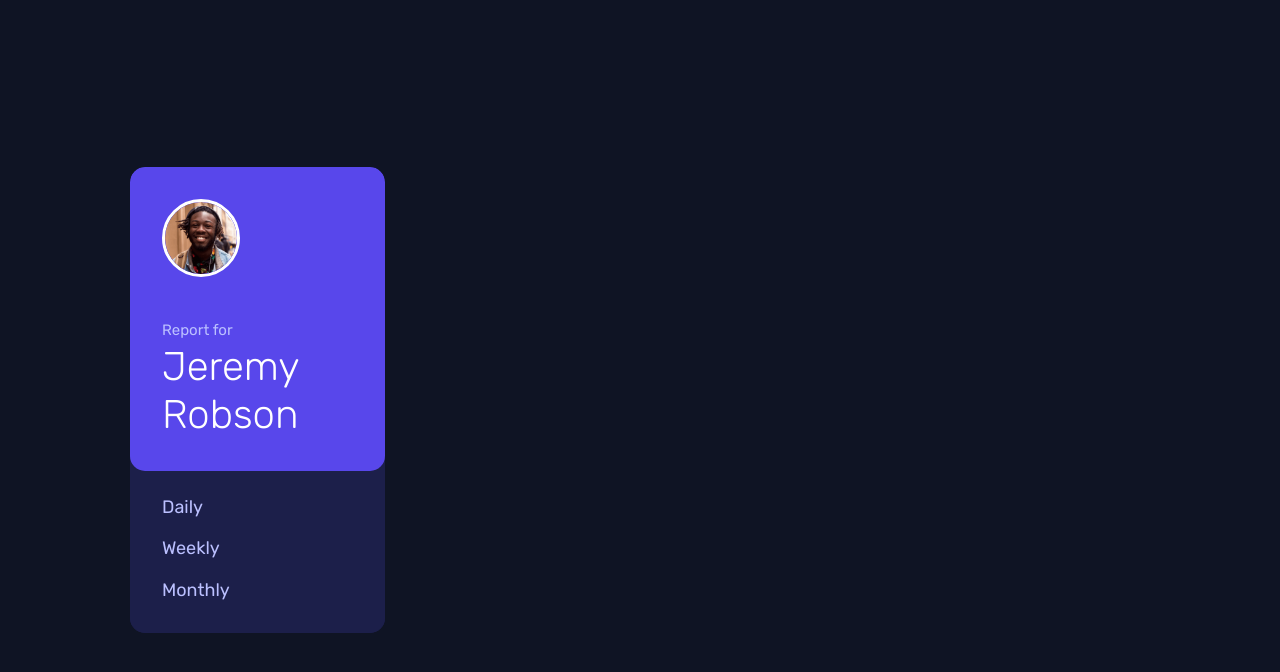
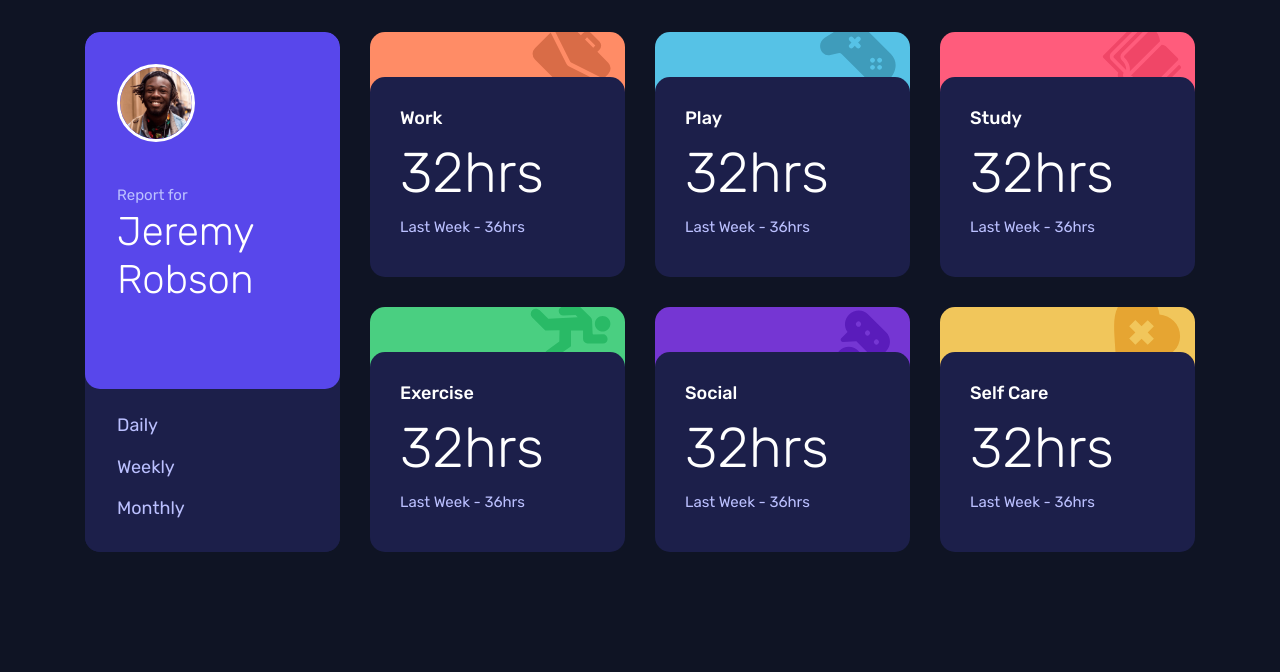
Before and after one commit to Henrique1204/Time-Tracking-Dashboard, a React (Create React App) app: page / in a window 1280 px wide. Shown: the top 672 px of the page. Built offline with nearby package versions, Linux system fonts and the light colour scheme.

Commit message:
Criar componente para cards da atividade

```diff
--- a/src/App.tsx
+++ b/src/App.tsx
@@ -1,11 +1,19 @@
 import React from 'react';
 
 import SideBar from './Componentes/SideBar';
+import CardAtividade from './Componentes/CardAtividade';
 
 const App = (): JSX.Element => {
   return (
     <main className="App">
       <SideBar />
+
+      <CardAtividade tipo="work" horasAtuais={32} horasPassadas={36} />
+      <CardAtividade tipo="play" horasAtuais={32} horasPassadas={36} />
+      <CardAtividade tipo="study" horasAtuais={32} horasPassadas={36} />
+      <CardAtividade tipo="exercise" horasAtuais={32} horasPassadas={36} />
+      <CardAtividade tipo="social" horasAtuais={32} horasPassadas={36} />
+      <CardAtividade tipo="self_care" horasAtuais={32} horasPassadas={36} />
     </main>
   );
 };
--- /dev/null
+++ b/src/Componentes/CardAtividade/CardAtividade.componente.tsx
@@ -0,0 +1,45 @@
+import React, { FC } from 'react';
+
+import estilos from './CardAtividade.module.css';
+
+type TipoAtividade =
+  | 'work'
+  | 'play'
+  | 'study'
+  | 'exercise'
+  | 'social'
+  | 'self_care';
+
+type CardAtividadeProps = {
+  tipo: TipoAtividade;
+  horasAtuais: number;
+  horasPassadas: number;
+};
+
+/**
+ * Componente responsável por exbibir as informações das atividades do usuário.
+ * @param {TipoAtividade} props.tipo Tipo de atividade que o usuário realziou.
+ * @param {number} props.horaAtual Quantas horas o usuário executou a atividade no período atual.
+ * @param {number} props.horasPassadas Quantas horas o usuário executou a atividade no período passado.
+ */
+const CardAtividade: FC<CardAtividadeProps> = ({
+  tipo,
+  horasAtuais,
+  horasPassadas,
+}) => {
+  return (
+    <div className={`${estilos.container} ${estilos[tipo]}`}>
+      <div className={estilos.conteudo}>
+        <span className={estilos.categoria}>{tipo.replace('_', ' ')}</span>
+
+        <h2 className={estilos.horas}>{horasAtuais}hrs</h2>
+
+        <span className={estilos.ultimaSemana}>
+          Last Week - {horasPassadas}hrs
+        </span>
+      </div>
+    </div>
+  );
+};
+
+export default CardAtividade;
--- /dev/null
+++ b/src/Componentes/CardAtividade/CardAtividade.module.css
@@ -0,0 +1,80 @@
+.container {
+  padding-top: 4.5rem;
+  max-height: 200px;
+  border-radius: var(--radius);
+  background-repeat: no-repeat;
+  background-position: calc(100% - 1.4rem) -1rem;
+  position: relative;
+}
+
+.container.work {
+  background-color: var(--card-laranja);
+  background-image: url('../../Assets/icon-work.svg');
+}
+
+.container.play {
+  background-color: var(--card-azul);
+  background-image: url('../../Assets/icon-play.svg');
+}
+
+.container.study {
+  background-color: var(--card-vermelho);
+  background-image: url('../../Assets/icon-study.svg');
+}
+
+.container.exercise {
+  background-position: calc(100% - 1.4rem) -0.1rem;
+  background-color: var(--card-verde);
+  background-image: url('../../Assets/icon-exercise.svg');
+}
+
+.container.social {
+  background-position: calc(100% - 1.4rem) -0.2rem;
+  background-color: var(--card-roxo);
+  background-image: url('../../Assets/icon-social.svg');
+}
+
+.container.self_care {
+  background-position: calc(100% - 1.4rem) -1.4rem;
+  background-color: var(--card-amarelo);
+  background-image: url('../../Assets/icon-self-care.svg');
+}
+
+.conteudo {
+  width: 100%;
+  height: 200px;
+  padding: 3rem;
+  border-radius: var(--radius);
+  background-color: var(--bg-azul-escuro);
+  display: grid;
+  grid-template-columns: 1fr 1.6rem;
+  position: absolute;
+  cursor: pointer;
+  transition: background-color 0.3s ease;
+}
+
+.conteudo:hover,
+.conteudo:focus,
+.conteudo:active {
+  background-color: var(--bg-azul-claro);
+}
+
+.categoria {
+  font-size: var(--fonte-pequena);
+  font-weight: 500;
+  text-transform: capitalize;
+  display: block;
+}
+
+.horas {
+  font-size: var(--fonte-muito-grande);
+  font-weight: 300;
+  line-height: 1.2;
+  grid-column: 1 / 3;
+}
+
+.ultimaSemana {
+  font-size: var(--fonte-muito-pequena);
+  color: var(--fonte-azul-claro);
+  display: block;
+}
--- /dev/null
+++ b/src/Componentes/CardAtividade/index.tsx
@@ -0,0 +1,3 @@
+import CardAtividade from './CardAtividade.componente';
+
+export default CardAtividade;
--- a/src/Componentes/CardUsuario/CardUsuario.module.css
+++ b/src/Componentes/CardUsuario/CardUsuario.module.css
@@ -6,11 +6,12 @@
   display: flex;
   flex-direction: column;
   justify-content: flex-start;
+  flex: 1;
 }
 
 .subtitulo {
   margin: 4.4rem 0 0.4rem;
-  font-size: var(--fonte-muito-peguna);
+  font-size: var(--fonte-muito-pequena);
   color: var(--fonte-azul-claro);
   display: block;
 }
--- a/src/Componentes/SideBar/SideBar.module.css
+++ b/src/Componentes/SideBar/SideBar.module.css
@@ -1,5 +1,9 @@
 .container {
   border-radius: var(--radius);
   background-color: var(--bg-azul-escuro);
+  grid-row: 1 / -1;
+  display: flex;
+  flex-direction: column;
+  justify-content: flex-end;
   overflow: hidden;
 }
--- a/src/index.css
+++ b/src/index.css
@@ -16,8 +16,7 @@ html, :root {
   --bg-azul-muito-escuro: hsl(226, 43%, 10%);
   --bg-azul-escuro: hsl(235, 46%, 20%);
   --bg-azul: hsl(246, 80%, 60%);
-  --bg-azul-claro: hsl(235, 45%, 61%);
-  --bg-azul-muito-claro: hsl(236, 100%, 87%);
+  --bg-azul-claro: hsla(236, 41%, 34%, 1);
 
   /* Fontes */
   --fonte-branca: #FFF;
@@ -28,7 +27,7 @@ html, :root {
   --fonte-grande: 4rem;
   --fonte-media: 2.4rem;
   --fonte-pequena: 1.8rem;
-  --fonte-muito-peguna: 1.5rem;
+  --fonte-muito-pequena: 1.5rem;
 
   --font-family: 'Rubik', sans-serif;
 
@@ -53,9 +52,11 @@ body {
 }
 
 .App {
+  padding: 3.2rem 0;
   height: 100vh;
   display: grid;
   grid-template-columns: repeat(4, 255px);
-  align-items: center;
+  grid-template-rows: repeat(2, 245px);
+  gap: 3rem;
   justify-content: center;
 }
```
